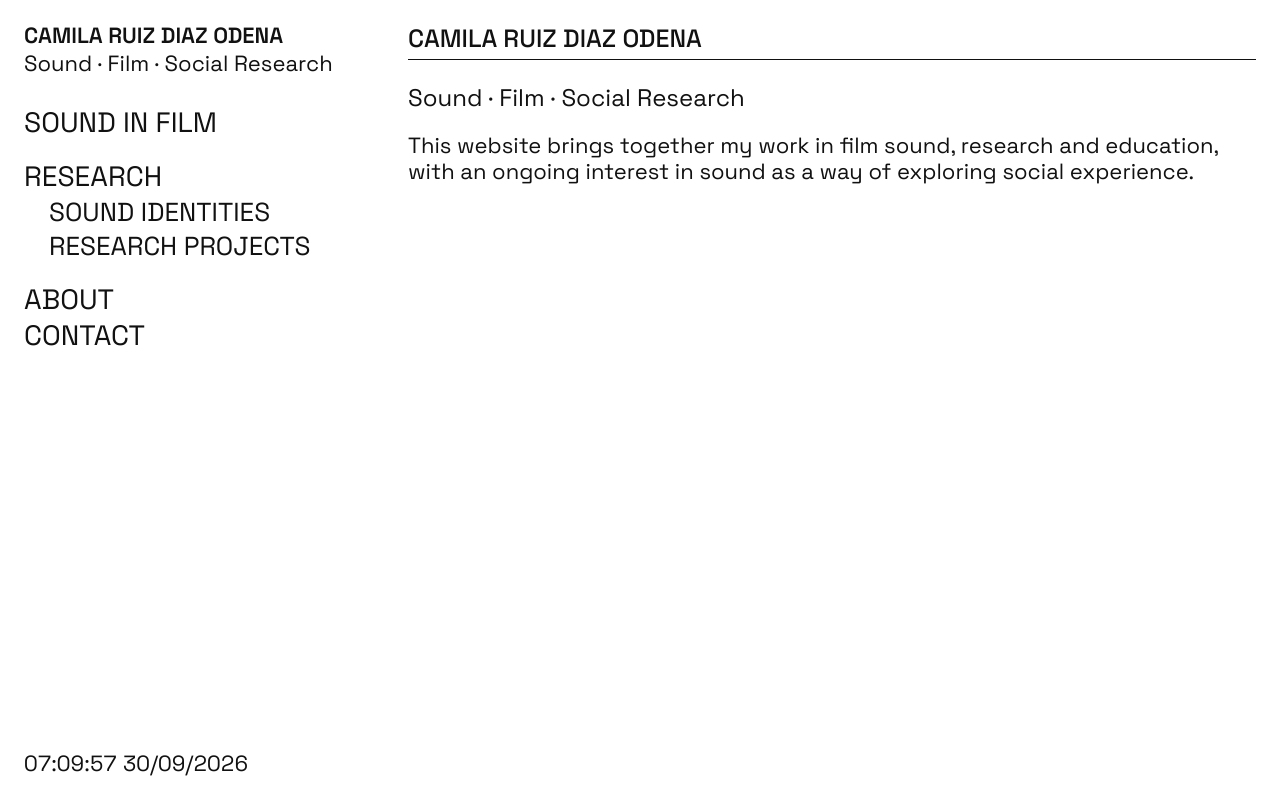
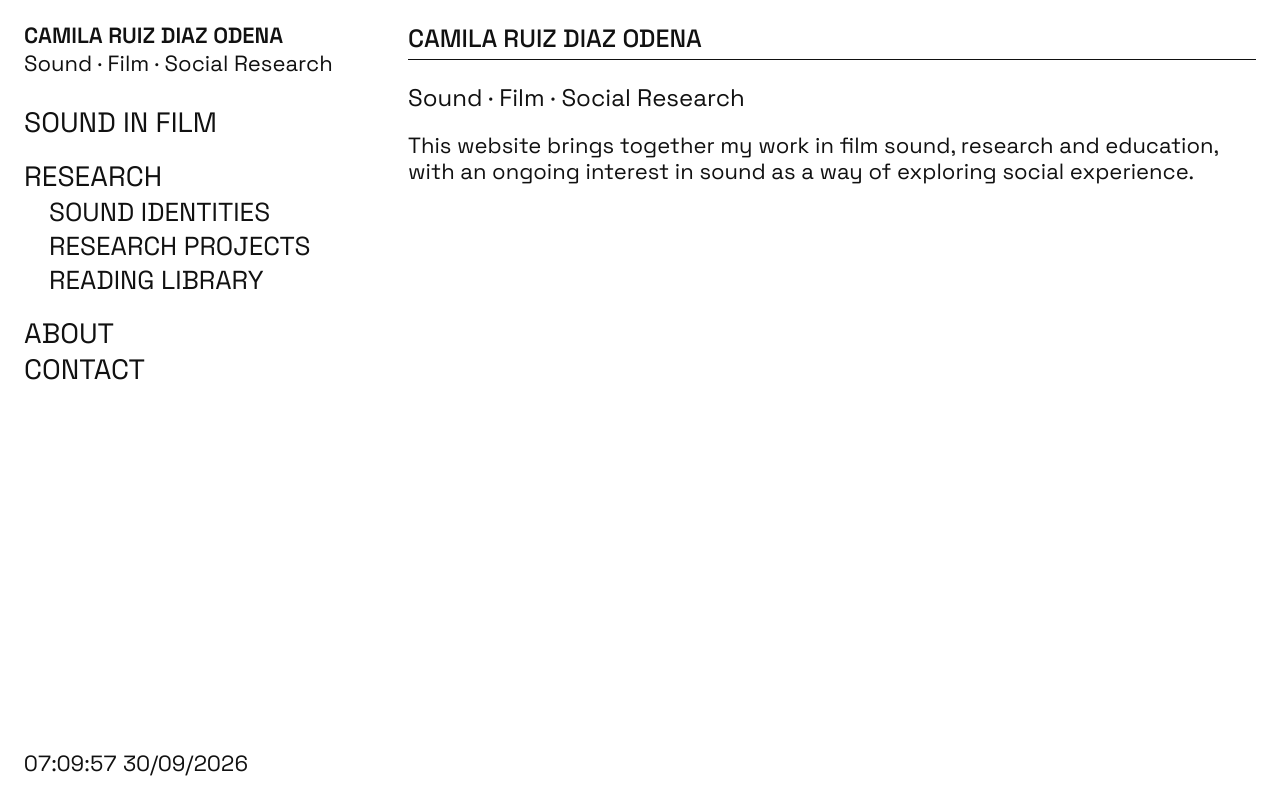
Before and after one commit to camirdo/crdo, a plain HTML site: page index.html in a window 1280 px wide. Drawn offline with Linux system fonts and the light colour scheme.

Commit message:
Add Reading Library to site navigation

```diff
--- a/index.html
+++ b/index.html
@@ -1 +1 @@
-<!doctype html><html lang="en"><head><meta charset="utf-8"><meta name="viewport" content="width=device-width,initial-scale=1"><title>Camila Ruiz Diaz Odena — Sound · Film · Social Research</title><link rel="stylesheet" href="styles.css"></head><body><div class="site"><nav class="nav"><div class="brand"><a href="index.html">CAMILA RUIZ DIAZ ODENA</a><div class="tagline">Sound · Film · Social Research</div></div><div class="menu"><a href="sound-in-film.html">SOUND IN FILM</a><a href="research.html" class="section">RESEARCH</a><a href="sound-identities.html" class="sub">SOUND IDENTITIES</a><a href="research-projects.html" class="sub">RESEARCH PROJECTS</a><a href="about.html" class="section">ABOUT</a><a href="contact.html">CONTACT</a></div><div class="clock" id="clock"></div></nav><main class="content"><h1 class="page-title">CAMILA RUIZ DIAZ ODENA</h1><hr class="rule"><div class="intro"><div class="lead">Sound · Film · Social Research</div><p>This website brings together my work in film sound, research and education, with an ongoing interest in sound as a way of exploring social experience.</p></div></main></div><script src="script.js"></script></body></html>
+<!doctype html><html lang="en"><head><meta charset="utf-8"><meta name="viewport" content="width=device-width,initial-scale=1"><title>Camila Ruiz Diaz Odena — Sound · Film · Social Research</title><link rel="stylesheet" href="styles.css"></head><body><div class="site"><nav class="nav"><div class="brand"><a href="index.html">CAMILA RUIZ DIAZ ODENA</a><div class="tagline">Sound · Film · Social Research</div></div><div class="menu"><a href="sound-in-film.html">SOUND IN FILM</a><a href="research.html" class="section">RESEARCH</a><a href="sound-identities.html" class="sub">SOUND IDENTITIES</a><a href="research-projects.html" class="sub">RESEARCH PROJECTS</a><a href="reading-library.html" class="sub">READING LIBRARY</a><a href="about.html" class="section">ABOUT</a><a href="contact.html">CONTACT</a></div><div class="clock" id="clock"></div></nav><main class="content"><h1 class="page-title">CAMILA RUIZ DIAZ ODENA</h1><hr class="rule"><div class="intro"><div class="lead">Sound · Film · Social Research</div><p>This website brings together my work in film sound, research and education, with an ongoing interest in sound as a way of exploring social experience.</p></div></main></div><script src="script.js"></script></body></html>
```
